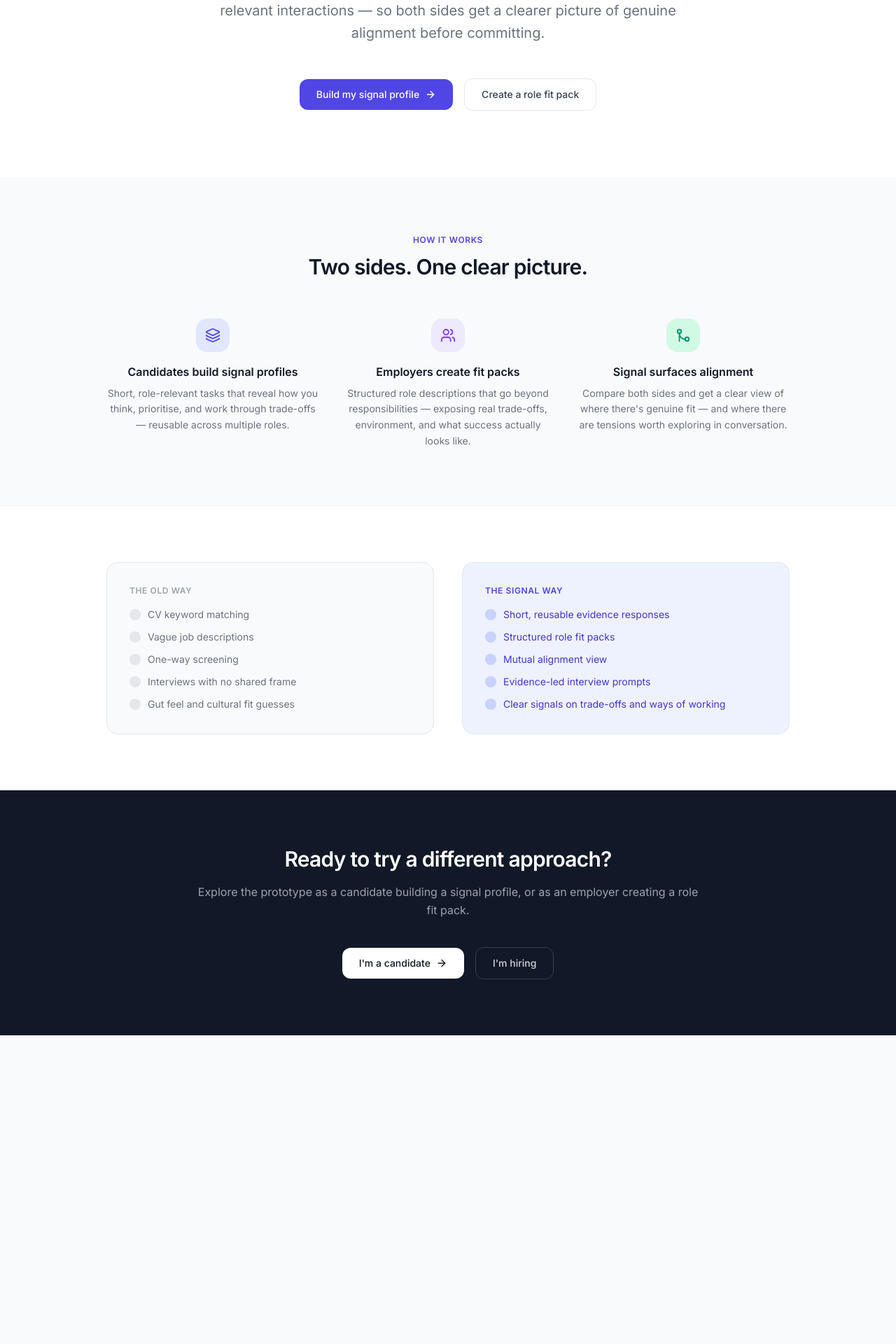
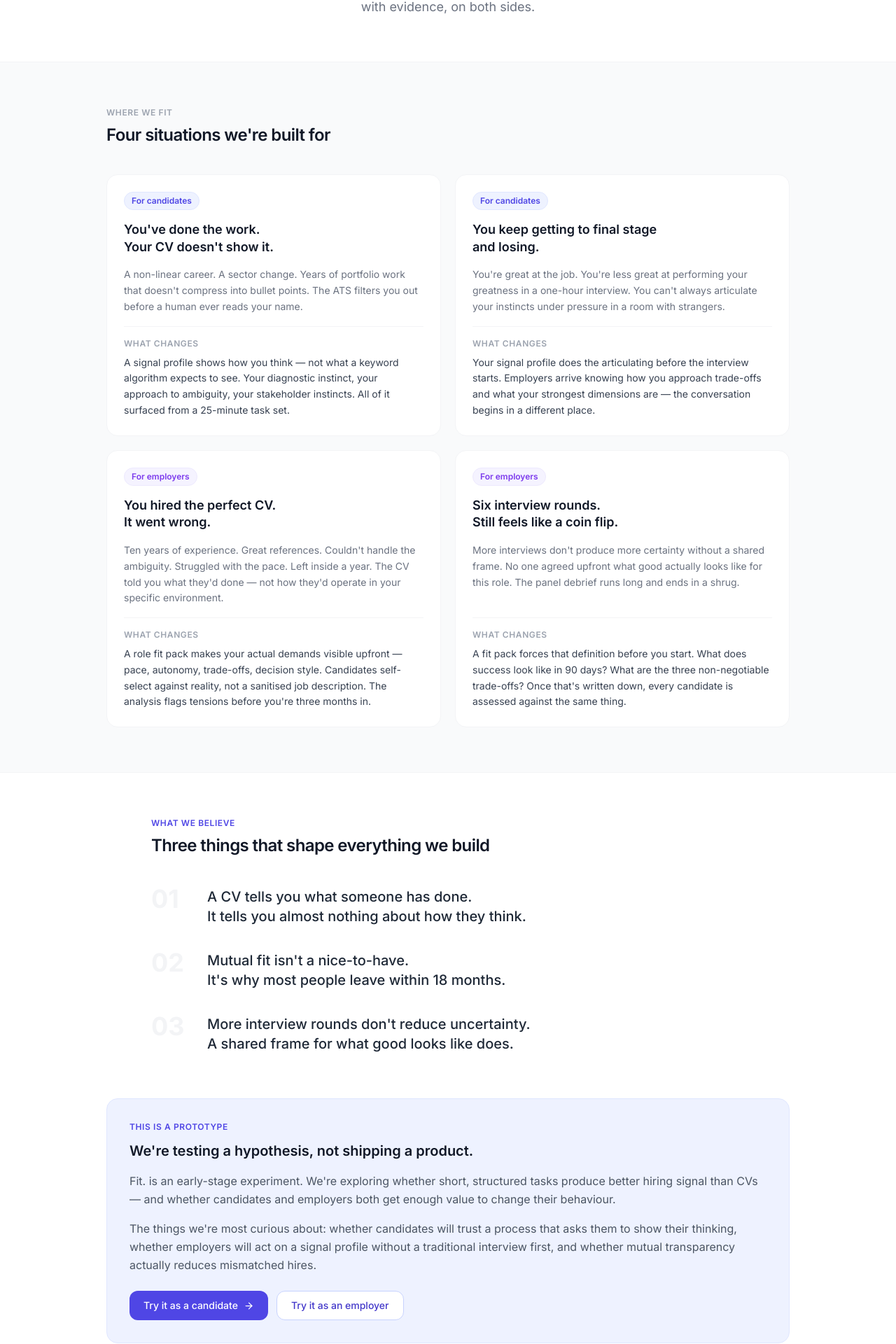
Before and after one commit to rossdelarge247-debug/test-01, a React (Vite) app: page /about in a window 1280 px wide. Before the commit this address led to /. Shown: the part 377-2297 px from the top of the page at 70% size. Before the commit the page ends 1856 px from the top, so only its background shows below. Built offline with nearby package versions, Linux system fonts and the light colour scheme; a web font is replaced by a local one.

Commit message:
Add About page replacing How it works navbar link
Adds /about route with use-case focused content (4 scenarios: 2 candidate,
2 employer), beliefs section, and prototype hypothesis CTA. Navbar "How it works"
tab updated to "About".

https://claude.ai/code/session_01UqFha4dKWBTauXkREepu9r

```diff
--- a/src/App.tsx
+++ b/src/App.tsx
@@ -7,6 +7,7 @@ import './styles/themes.css';
 // Landing
 import { HomePage } from './pages/landing/HomePage';
 import { HowItWorksPage } from './pages/landing/HowItWorksPage';
+import { AboutPage } from './pages/landing/AboutPage';
 
 // Audience landing pages
 import { CandidateLanding } from './pages/candidate/CandidateLanding';
@@ -45,6 +46,7 @@ function AppShell() {
             {/* Public */}
             <Route path="/" element={<HomePage />} />
             <Route path="/how-it-works" element={<HowItWorksPage />} />
+            <Route path="/about" element={<AboutPage />} />
 
             {/* Audience landing pages */}
             <Route path="/candidate" element={<CandidateLanding />} />
--- a/src/components/layout/Navbar.tsx
+++ b/src/components/layout/Navbar.tsx
@@ -39,10 +39,10 @@ export function Navbar() {
 
         <div className="flex items-center gap-1">
           <Link
-            to="/how-it-works"
+            to="/about"
             className="px-3 py-1.5 text-sm text-gray-500 hover:text-gray-900 rounded-lg hover:bg-gray-50 transition-colors"
           >
-            How it works
+            About
           </Link>
           <Link
             to="/candidate"
--- /dev/null
+++ b/src/pages/landing/AboutPage.tsx
@@ -0,0 +1,148 @@
+import { Link } from 'react-router-dom';
+import { ArrowRight } from 'lucide-react';
+
+const USE_CASES = [
+  {
+    audience: 'For candidates',
+    audienceColor: 'text-indigo-600 bg-indigo-50 border-indigo-100',
+    title: 'You\'ve done the work.\nYour CV doesn\'t show it.',
+    scenario:
+      'A non-linear career. A sector change. Years of portfolio work that doesn\'t compress into bullet points. The ATS filters you out before a human ever reads your name.',
+    shift:
+      'A signal profile shows how you think — not what a keyword algorithm expects to see. Your diagnostic instinct, your approach to ambiguity, your stakeholder instincts. All of it surfaced from a 25-minute task set.',
+  },
+  {
+    audience: 'For candidates',
+    audienceColor: 'text-indigo-600 bg-indigo-50 border-indigo-100',
+    title: 'You keep getting to final stage\nand losing.',
+    scenario:
+      'You\'re great at the job. You\'re less great at performing your greatness in a one-hour interview. You can\'t always articulate your instincts under pressure in a room with strangers.',
+    shift:
+      'Your signal profile does the articulating before the interview starts. Employers arrive knowing how you approach trade-offs and what your strongest dimensions are — the conversation begins in a different place.',
+  },
+  {
+    audience: 'For employers',
+    audienceColor: 'text-violet-600 bg-violet-50 border-violet-100',
+    title: 'You hired the perfect CV.\nIt went wrong.',
+    scenario:
+      'Ten years of experience. Great references. Couldn\'t handle the ambiguity. Struggled with the pace. Left inside a year. The CV told you what they\'d done — not how they\'d operate in your specific environment.',
+    shift:
+      'A role fit pack makes your actual demands visible upfront — pace, autonomy, trade-offs, decision style. Candidates self-select against reality, not a sanitised job description. The analysis flags tensions before you\'re three months in.',
+  },
+  {
+    audience: 'For employers',
+    audienceColor: 'text-violet-600 bg-violet-50 border-violet-100',
+    title: 'Six interview rounds.\nStill feels like a coin flip.',
+    scenario:
+      'More interviews don\'t produce more certainty without a shared frame. No one agreed upfront what good actually looks like for this role. The panel debrief runs long and ends in a shrug.',
+    shift:
+      'A fit pack forces that definition before you start. What does success look like in 90 days? What are the three non-negotiable trade-offs? Once that\'s written down, every candidate is assessed against the same thing.',
+  },
+];
+
+const BELIEFS = [
+  {
+    n: '01',
+    statement: 'A CV tells you what someone has done.\nIt tells you almost nothing about how they think.',
+  },
+  {
+    n: '02',
+    statement: 'Mutual fit isn\'t a nice-to-have.\nIt\'s why most people leave within 18 months.',
+  },
+  {
+    n: '03',
+    statement: 'More interview rounds don\'t reduce uncertainty.\nA shared frame for what good looks like does.',
+  },
+];
+
+export function AboutPage() {
+  return (
+    <div className="min-h-screen bg-white">
+
+      {/* Hero */}
+      <section className="max-w-4xl mx-auto px-6 pt-20 pb-16 text-center">
+        <p className="text-xs font-semibold text-indigo-600 uppercase tracking-wider mb-4">About Fit.</p>
+        <h1 className="text-5xl font-semibold text-gray-900 tracking-tight leading-tight mb-6">
+          Hiring is still broken.<br />
+          <span className="text-indigo-600">We have a theory about why.</span>
+        </h1>
+        <p className="text-lg text-gray-500 max-w-2xl mx-auto leading-relaxed">
+          The problem isn't that hiring is hard. It's that the tools haven't changed — CVs, job descriptions, gut-feel interviews. Fit. is an experiment in replacing claims with evidence, on both sides.
+        </p>
+      </section>
+
+      {/* Use cases */}
+      <section className="bg-gray-50 border-y border-gray-100 py-16">
+        <div className="max-w-5xl mx-auto px-6">
+          <p className="text-xs font-semibold text-gray-400 uppercase tracking-wider mb-2">Where we fit</p>
+          <h2 className="text-2xl font-semibold text-gray-900 tracking-tight mb-10">
+            Four situations we're built for
+          </h2>
+          <div className="grid grid-cols-2 gap-5">
+            {USE_CASES.map((uc) => (
+              <div key={uc.title} className="bg-white border border-gray-100 rounded-2xl p-6 flex flex-col gap-4">
+                <span className={`self-start text-xs font-semibold px-2.5 py-1 rounded-full border ${uc.audienceColor}`}>
+                  {uc.audience}
+                </span>
+                <h3 className="text-lg font-semibold text-gray-900 leading-snug whitespace-pre-line">
+                  {uc.title}
+                </h3>
+                <p className="text-sm text-gray-500 leading-relaxed">{uc.scenario}</p>
+                <div className="border-t border-gray-100 pt-4 mt-auto">
+                  <p className="text-xs font-semibold text-gray-400 uppercase tracking-wider mb-2">What changes</p>
+                  <p className="text-sm text-gray-700 leading-relaxed">{uc.shift}</p>
+                </div>
+              </div>
+            ))}
+          </div>
+        </div>
+      </section>
+
+      {/* What we believe */}
+      <section className="max-w-4xl mx-auto px-6 py-16">
+        <p className="text-xs font-semibold text-indigo-600 uppercase tracking-wider mb-2">What we believe</p>
+        <h2 className="text-2xl font-semibold text-gray-900 tracking-tight mb-10">
+          Three things that shape everything we build
+        </h2>
+        <div className="space-y-8">
+          {BELIEFS.map((b) => (
+            <div key={b.n} className="flex gap-8 items-start">
+              <span className="text-4xl font-bold text-gray-100 flex-shrink-0 w-12">{b.n}</span>
+              <p className="text-xl font-medium text-gray-800 leading-snug whitespace-pre-line pt-1">{b.statement}</p>
+            </div>
+          ))}
+        </div>
+      </section>
+
+      {/* The hypothesis */}
+      <section className="max-w-5xl mx-auto px-6 pb-16">
+        <div className="bg-indigo-50 border border-indigo-100 rounded-2xl p-8">
+          <p className="text-xs font-semibold text-indigo-600 uppercase tracking-wider mb-3">This is a prototype</p>
+          <h2 className="text-xl font-semibold text-gray-900 mb-4">We're testing a hypothesis, not shipping a product.</h2>
+          <p className="text-gray-600 leading-relaxed mb-4">
+            Fit. is an early-stage experiment. We're exploring whether short, structured tasks produce better hiring signal than CVs — and whether candidates and employers both get enough value to change their behaviour.
+          </p>
+          <p className="text-gray-600 leading-relaxed mb-6">
+            The things we're most curious about: whether candidates will trust a process that asks them to show their thinking, whether employers will act on a signal profile without a traditional interview first, and whether mutual transparency actually reduces mismatched hires.
+          </p>
+          <div className="flex gap-3">
+            <Link
+              to="/candidate/signup"
+              className="inline-flex items-center gap-2 px-5 py-2.5 bg-indigo-600 text-white text-sm font-medium rounded-xl hover:bg-indigo-700 transition-colors"
+            >
+              Try it as a candidate
+              <ArrowRight size={15} />
+            </Link>
+            <Link
+              to="/employer/onboarding"
+              className="inline-flex items-center gap-2 px-5 py-2.5 bg-white border border-indigo-200 text-indigo-700 text-sm font-medium rounded-xl hover:bg-indigo-50 transition-colors"
+            >
+              Try it as an employer
+            </Link>
+          </div>
+        </div>
+      </section>
+
+    </div>
+  );
+}
```
